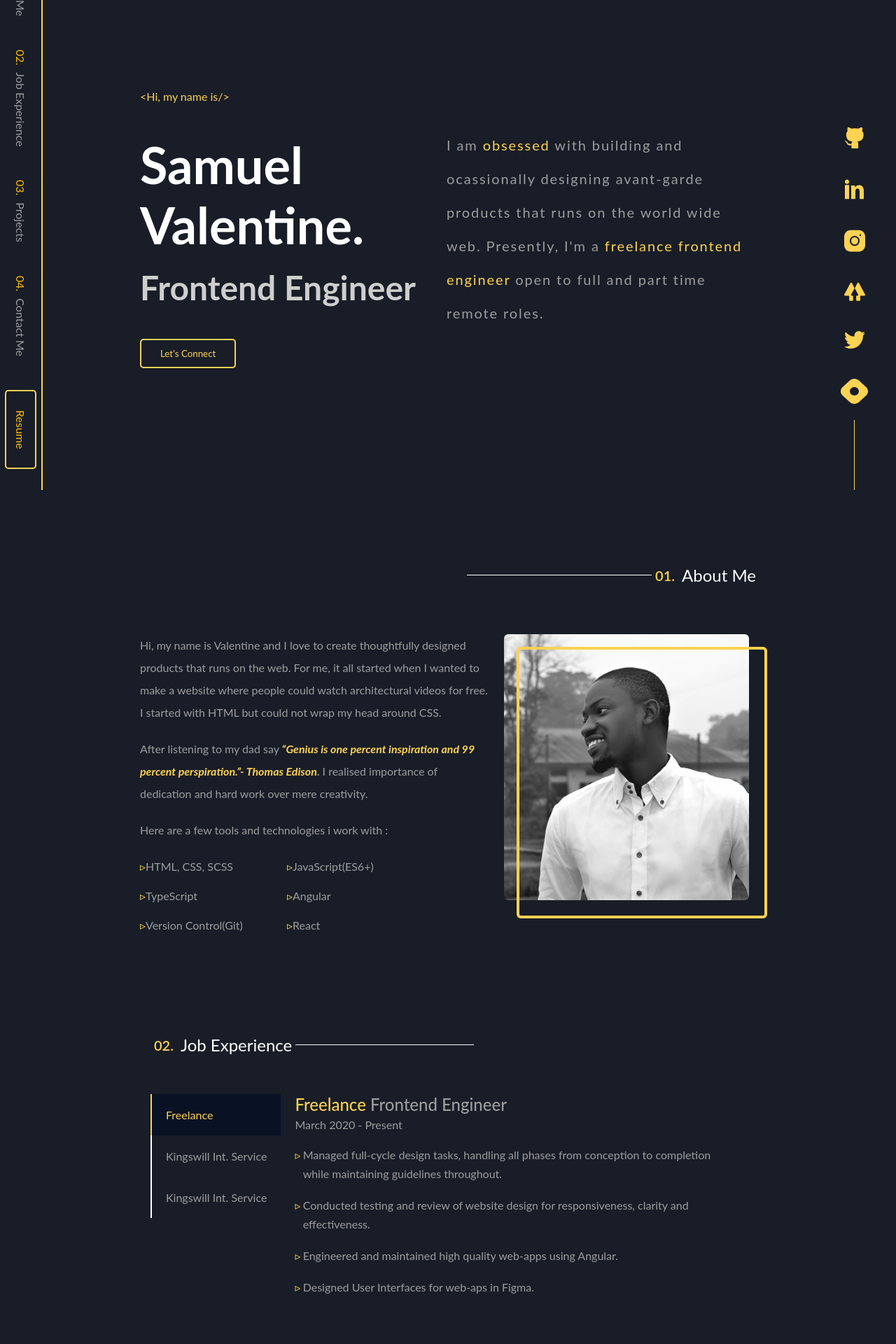
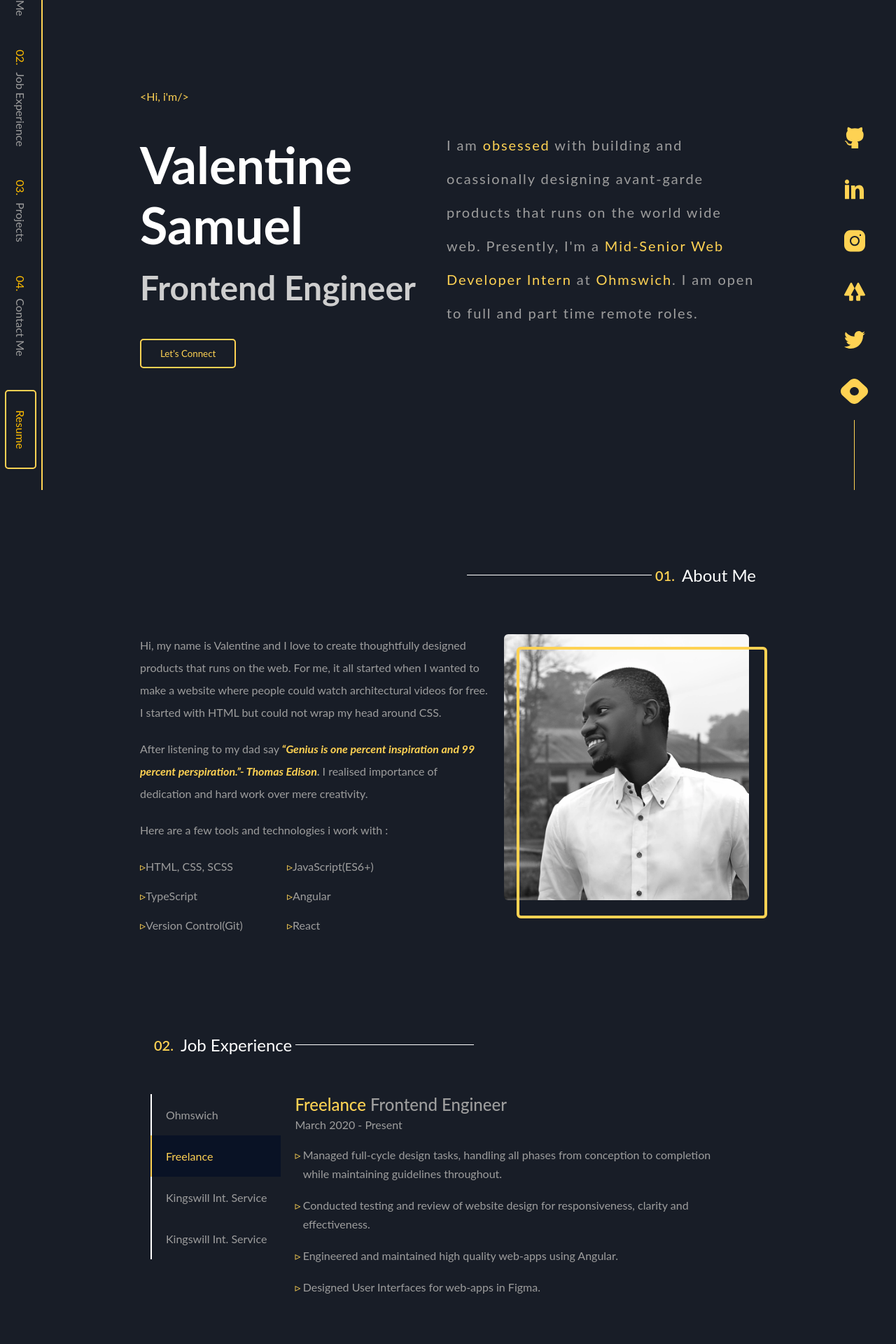
Before and after one commit to valentinesamuel/portfolio, an Angular app: page /home in a window 1280 px wide. Shown: the part 100-2020 px from the top of the page at 70% size. Built offline with nearby package versions, Linux system fonts and the light colour scheme; a web font is replaced by a local one.

Commit message:
FEAR: Updated work experience

```diff
--- a/src/app/experience/experience.component.html
+++ b/src/app/experience/experience.component.html
@@ -1,5 +1,12 @@
 <div class="inner">
   <ul>
+    <li
+      class="list"
+      (click)="selectCompany('ohmswich')"
+      [ngClass]="company == 'ohmswich' ? 'activeTile' : ''"
+    >
+      Ohmswich
+    </li>
     <li
       class="list"
       (click)="selectCompany('freelance')"
@@ -24,25 +31,36 @@
   </ul>
 
   <div class="content">
+    <div class="value" *ngIf="company == 'ohmswich'">
+      <h2>
+        <span class="colored-text">Ohmswich</span> Mid-Senior Web Developer
+        (Intern)
+      </h2>
+      <p class="duration">March 2022 - Present</p>
+      <ul>
+        <li>
+          Collaborate with Colleagues to suggest new solutions to improve
+          existing designs.
+        </li>
+        <li>Consistently create well-designed tested codes using industry best practices for website development (mobile and static devices) site design.</li>
+        <li>Manage the Company’s intranet sites and associated services.</li>
+        <li>Designed User Interfaces for web-apps in Figma.</li>
+      </ul>
+    </div>
     <div class="value" *ngIf="company == 'freelance'">
-            <h2>
-              <span class="colored-text">Freelance</span> Frontend Engineer
-            </h2>
+      <h2><span class="colored-text">Freelance</span> Frontend Engineer</h2>
       <p class="duration">March 2020 - Present</p>
       <ul>
         <li>
-                Managed full-cycle design tasks, handling all phases from
-                conception to completion while maintaining guidelines
-                throughout.
+          Managed full-cycle design tasks, handling all phases from conception
+          to completion while maintaining guidelines throughout.
         </li>
         <li>
-                Conducted testing and review of website design for
-                responsiveness, clarity and effectiveness.
+          Conducted testing and review of website design for responsiveness,
+          clarity and effectiveness.
         </li>
-              <li>
-                Engineered and maintained high quality web-apps using Angular.
-              </li>
-              <li>Designed User Interfaces for web-aps in Figma.</li>
+        <li>Engineered and maintained high quality web-apps using Angular.</li>
+        <li>Designed User Interfaces for web-apps in Figma.</li>
       </ul>
     </div>
     <div class="value" *ngIf="company == '3d'">
@@ -53,16 +71,16 @@
       <p class="duration">September 2019 - October 2020</p>
       <ul>
         <li>
-                Exceeded goals through effective task prioritization and great
-                work ethic.
+          Exceeded goals through effective task prioritization and great work
+          ethic.
         </li>
         <li>
           Developed primary models and sketches to showcase final product
           designs.
         </li>
         <li>
-                Trained 42 incoming designers on proper use of 3d rendering
-                software, including Sketchup, Revit, Twinmotion and Enscape.
+          Trained 42 incoming designers on proper use of 3d rendering software,
+          including Sketchup, Revit, Twinmotion and Enscape.
         </li>
       </ul>
     </div>
@@ -74,16 +92,14 @@
       <p class="duration">September 2016 - August 2019</p>
       <ul>
         <li>
-                Improved the quality of construction drawings by 40% by
-                producing detailed drawing sheets.
+          Improved the quality of construction drawings by 40% by producing
+          detailed drawing sheets.
         </li>
         <li>
           Oversaw completion of over 150 architectural design projects,
           successfully meeting all key milestones.
         </li>
-              <li>
-                Created, printed and modified drawings in AutoCAD and Revit.
-              </li>
+        <li>Created, printed and modified drawings in AutoCAD and Revit.</li>
       </ul>
     </div>
   </div>
--- a/src/app/home/home.component.html
+++ b/src/app/home/home.component.html
@@ -1,4 +1,3 @@
-
 <div class="layout" [ngClass]="!darkTheme ? 'dark' : ''">
   <nav>
     <ul #menu [ngClass]="mobileMenu ? '' : 'hide'">
@@ -44,8 +43,8 @@
     <!--   Intro section     -->
     <section class="intro">
       <div class="name">
-        <p>&lt;Hi, my name is/&gt;</p>
-        <h1>Samuel Valentine.</h1>
+        <p>&lt;Hi, i'm/&gt;</p>
+        <h1>Valentine Samuel</h1>
         <h2>Frontend Engineer</h2>
         <a href="#contact"><button class="connect">Let's Connect</button></a>
       </div>
@@ -53,8 +52,8 @@
         <p>
           I am <span>obsessed</span> with building and ocassionally designing
           avant-garde products that runs on the world wide web. Presently, I'm a
-          <span>freelance frontend engineer</span> open to full and part time
-          remote roles.
+          <span>Mid-Senior Web Developer Intern</span> at <span>Ohmswich</span>. I am open to full and part
+          time remote roles.
         </p>
         <button class="mobile-connect">Let's Connect</button>
       </div>
--- a/src/app/projects/projects.component.scss
+++ b/src/app/projects/projects.component.scss
@@ -13,7 +13,6 @@
       min-width: 50%;
       display: flex;
       align-items: center;
-      transition: 1s;
       .sn {
         display: flex;
         align-items: center;
@@ -27,7 +26,7 @@
         }
       }
       .details {
-        margin-left: 20%;
+        margin-left: 15%;
         .stack {
           display: flex;
           margin: 20px 0 20px 0;
@@ -97,8 +96,7 @@
           }
         }
         .details {
-          h3,
-          p {
+          h3 {
             font-size: 20px;
           }
         }
@@ -132,6 +130,7 @@
     .project {
       padding: 10px 10px 10px 0;
       .left {
+        min-width: 60%;
         .sn {
           &:before {
             content: "";
@@ -147,7 +146,7 @@
       .right {
         justify-content: center;
         width: 100%;
-        min-width: max-content;
+        min-width: 10%;
         flex-direction: column;
         img {
           display: none;
--- a/src/app/services/outbox.service.ts
+++ b/src/app/services/outbox.service.ts
@@ -6,7 +6,7 @@ export class OutboxService {
   constructor(private http: HttpClient) { }
   sendMessage(message) {
     return this.http.post('https://portfoliodb-321f3-default-rtdb.firebaseio.com/messages.json', message).subscribe(data => {
-      console.log('Data sent.. Check DB!!')
+      // console.log('Data sent.. Check DB!!')
     }, error => {
       console.log(error);
 
```
Lines whose indentation alone changed are shown as unchanged.
